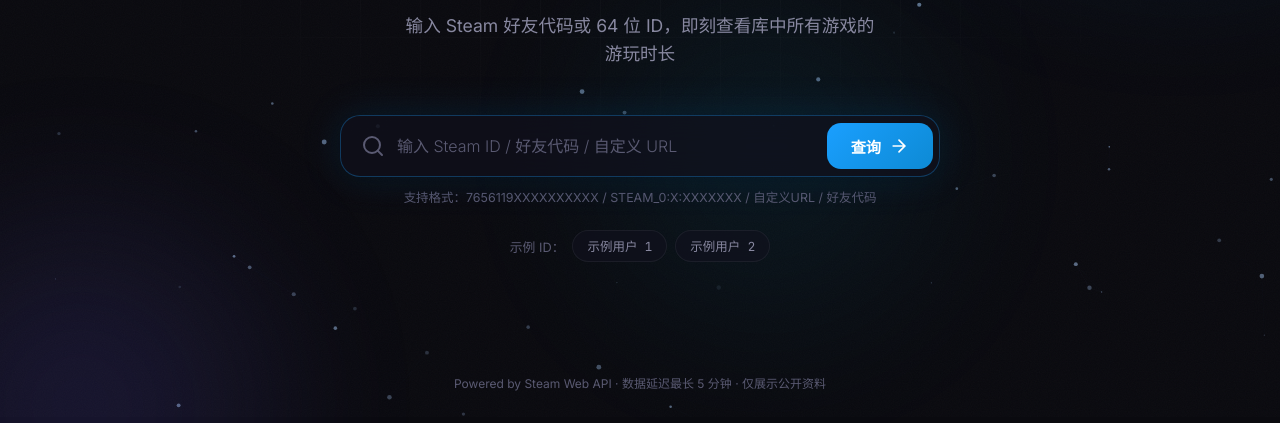
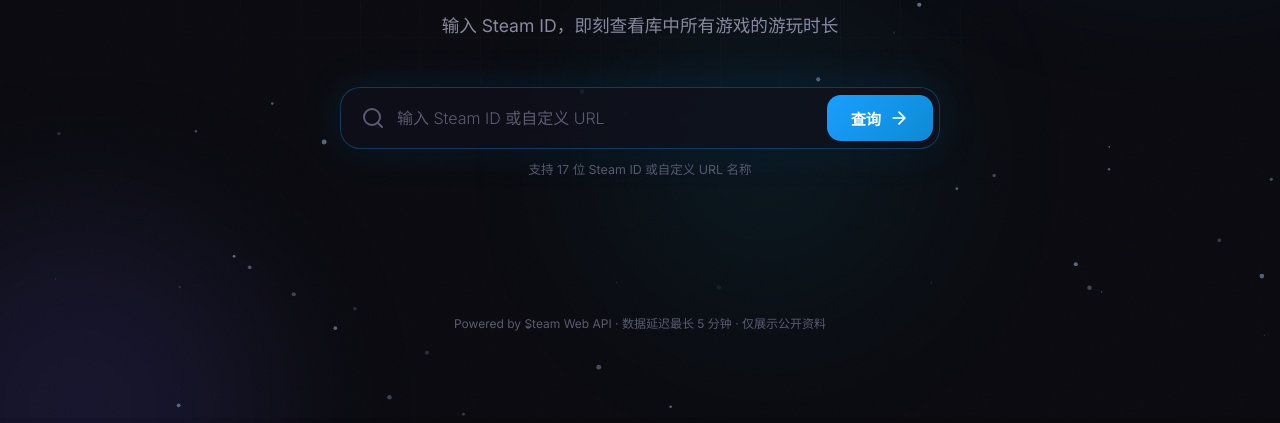
Before and after one commit to Zilliax117/Steam-Library-Viewer, a website: page public/index.html in a window 1280 px wide. Shown: the part 383-806 px from the top of the page. Drawn offline with Linux system fonts and the light colour scheme.

Commit message:
简化输入提示：仅保留 Steam ID，删除好友代码和示例 ID 功能

```diff
--- a/public/index.html
+++ b/public/index.html
@@ -40,7 +40,7 @@
       </h1>
 
       <p class="hero-desc">
-        输入 Steam 好友代码或 64 位 ID，即刻查看库中所有游戏的游玩时长
+        输入 Steam ID，即刻查看库中所有游戏的游玩时长
       </p>
 
       <!-- Search Box -->
@@ -56,7 +56,7 @@
             type="text"
             id="steamInput"
             class="search-input"
-            placeholder="输入 Steam ID / 好友代码 / 自定义 URL"
+            placeholder="输入 Steam ID 或自定义 URL"
             autocomplete="off"
           />
           <button id="searchBtn" class="search-btn">
@@ -69,16 +69,10 @@
           </button>
         </div>
         <div class="search-hint">
-          支持格式：7656119XXXXXXXXXX / STEAM_0:X:XXXXXXX / 自定义URL / 好友代码
+          支持 17 位 Steam ID 或自定义 URL 名称
         </div>
       </div>
 
-      <!-- Quick examples -->
-      <div class="quick-examples">
-        <span class="example-label">示例 ID：</span>
-        <button class="example-chip" data-id="76561197960434622">示例用户 1</button>
-        <button class="example-chip" data-id="76561198840144342">示例用户 2</button>
-      </div>
     </section>
 
     <!-- Loading State -->
--- a/public/script.js
+++ b/public/script.js
@@ -313,14 +313,6 @@ document.querySelector('.stats-actions').addEventListener('click', (e) => {
   sortAndRender(btn.dataset.sort);
 });
 
-// Example chips
-document.querySelectorAll('.example-chip').forEach((chip) => {
-  chip.addEventListener('click', () => {
-    steamInput.value = chip.dataset.id;
-    handleSearch();
-  });
-});
-
 // ---- Init ----
 initParticles();
 
--- a/public/style.css
+++ b/public/style.css
@@ -319,40 +319,6 @@ body {
   font-size: 0.78rem;
   color: var(--text-muted);
   text-align: center;
-}
-
-/* Quick examples */
-.quick-examples {
-  display: flex;
-  align-items: center;
-  justify-content: center;
-  gap: 8px;
-  flex-wrap: wrap;
-  margin-top: 16px;
-}
-
-.example-label {
-  font-size: 0.8rem;
-  color: var(--text-muted);
-}
-
-.example-chip {
-  background: var(--bg-card);
-  border: 1px solid var(--border);
-  color: var(--text-secondary);
-  padding: 6px 14px;
-  border-radius: 100px;
-  font-size: 0.78rem;
-  font-family: 'JetBrains Mono', monospace;
-  cursor: pointer;
-  transition: all var(--transition);
-  backdrop-filter: blur(10px);
-}
-
-.example-chip:hover {
-  border-color: var(--border-glow);
-  color: var(--accent);
-  background: rgba(26, 159, 255, 0.08);
 }
 
 /* ============================================
```
